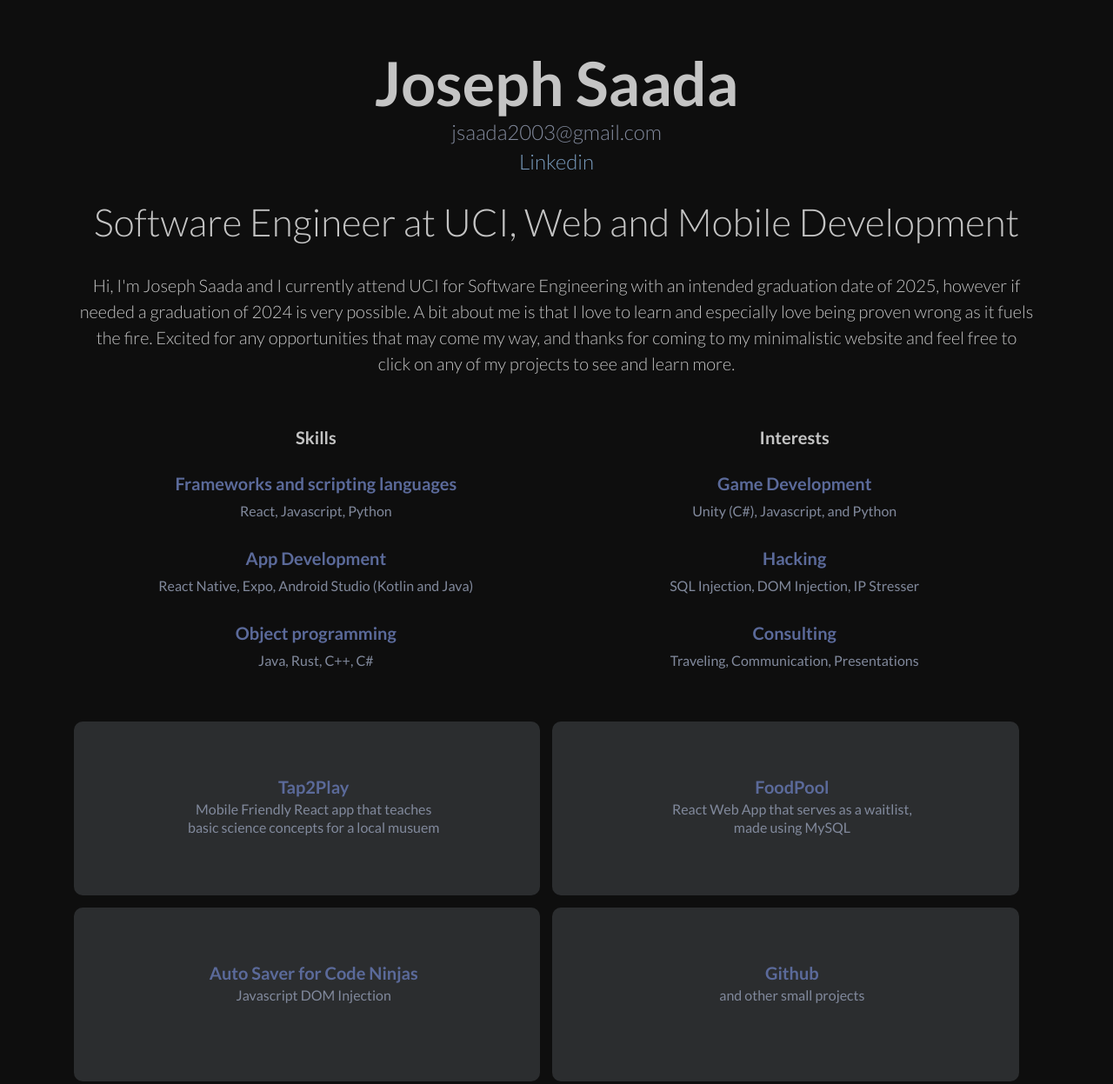
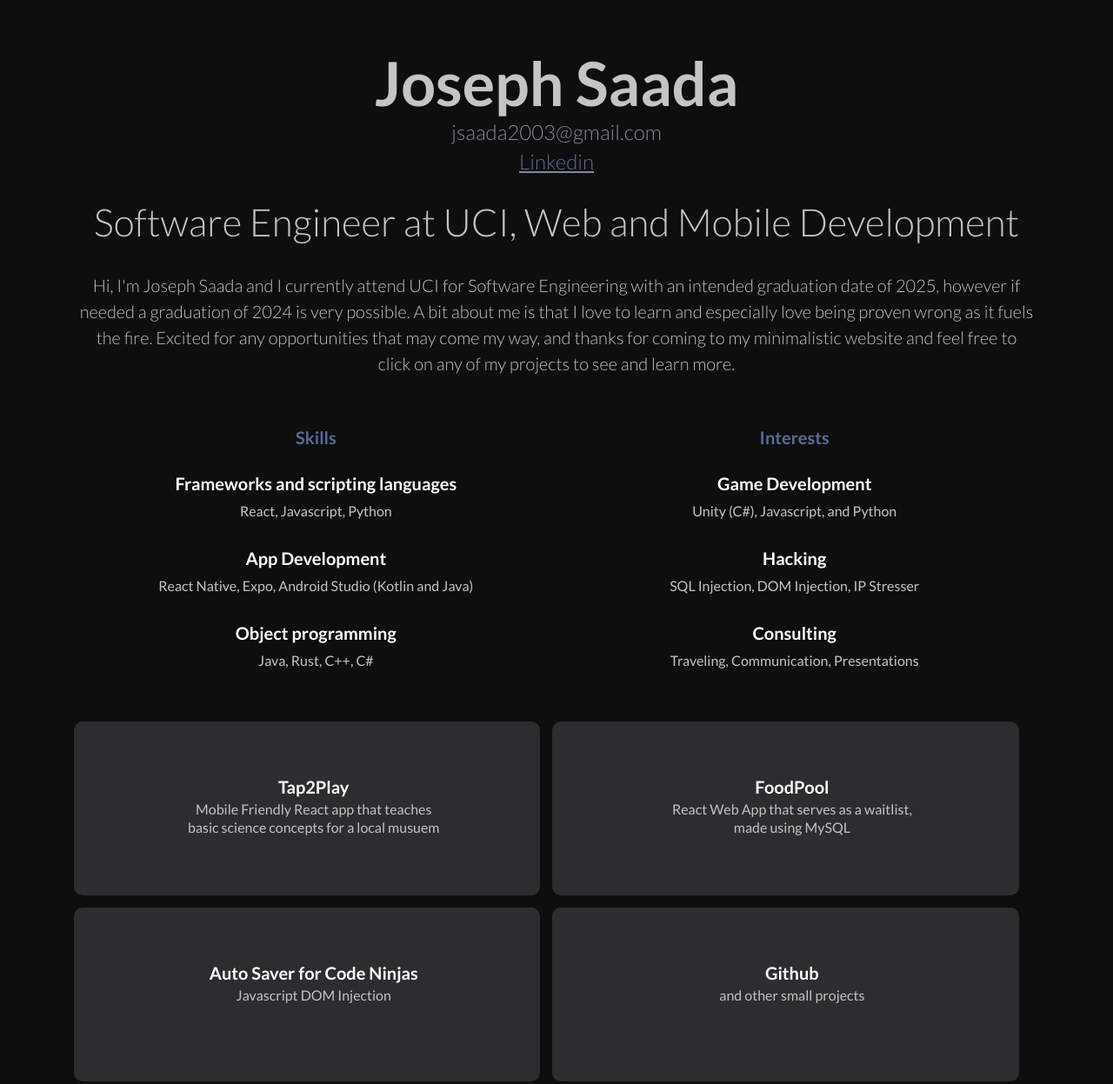
Before and after one commit to JosephSaada/resume, a plain HTML site: page resume.html in a window 1280 px wide. Shown: the top 1247 px of the page at 87% size. Drawn offline with Linux system fonts and the light colour scheme.

Commit message:
Update resume.html

```diff
--- a/resume.html
+++ b/resume.html
@@ -1,5 +1,5 @@
 <!DOCTYPE html>
-<html>
+<html lang="en">
 <head>
 	<title>Joseph Saada Resume </title>
     <style>
@@ -31,17 +31,18 @@ footer, header, hgroup, menu, nav, section {
 	display: block;
 }
 
-a{
+
+a {
 	text-decoration: none;
     text-transform: none;
-	color: #789ABC;
+    color: #5B6A9A;
 }
 
 body {
     line-height: 1;
-	font-family: lato, ubuntu,-apple-system,BlinkMacSystemFont,Segoe UI,Roboto,Oxygen,Ubuntu,Cantarell,Open Sans,Helvetica Neue,sans-serif;
-	text-rendering : optimizeLegibility;
-	-webkit-font-smoothing : antialiased;
+    font-family: lato, ubuntu, -apple-system, BlinkMacSystemFont, Segoe UI, Roboto, Oxygen, Ubuntu, Cantarell, Open Sans, Helvetica Neue, sans-serif;
+    text-rendering: optimizeLegibility;
+    -webkit-font-smoothing: antialiased;
     font-size: 19px;
     background-color: #0E0E0E;
     color: #C4C4C4;
@@ -62,7 +63,7 @@ table {
 
 p {
 	color: #15171a;
-	font-size: 17;
+    font-size: 17px;
     line-height: 31px;
 }
 
@@ -112,12 +113,22 @@ h1.name {
 	margin-top: 10px;
 }
 
+.linkedin {
+	display: block;
+	font-size: 24px;
+	font-weight: 300;
+	color: #81899C;
+	text-decoration: underline;
+	margin-top: 10px;
+}
+
 .lead {
 	font-size: 44px;
 	font-weight: 300;
 	margin-top: 30px;
 	line-height: 55px;
 	text-align: center;
+	color: #C4C4C4;
 }
 
 .end {
@@ -140,6 +151,7 @@ h1.name {
 	font-size: 20px;
 	font-weight: 600;
 	margin-bottom: 15px;
+	color: #5B6A9A;
 }
 
 .list-card {
@@ -165,14 +177,14 @@ h1.name {
 .list-card h3 {
 	font-size: 20px;
 	font-weight: 600;
-	color: #5B6A9A;
+	color: #fff;
 	line-height: 26px;
 	margin-bottom: 8px;
 }
 
 .list-card div span {
 	font-size: 16px;
-	color: #81899C;
+	color: #C4C4C4;
 	line-height: 22px;
 }
 
@@ -235,12 +247,12 @@ h1.name {
 .skill-meta h3 {
 	font-size: 20px;
 	font-weight: 800;
-	color: #5B6A9A;
+	color: #fff;
 	margin-bottom: 5px;
 }
 
 .skill-meta span{
-	color: #81899C;
+	color: #C4C4C4;
 	line-height: 20px;
 	font-size: 16px;
 }
@@ -437,7 +449,7 @@ li .description {
 			<h1 class="name"><strong>Joseph Saada</strong></h1>
 
 			<span class="email">jsaada2003@gmail.com</span>
-			<span class="email"><a href="https://www.linkedin.com/in/joseph-saada/" target="_blank">Linkedin</a></span>
+			<span class="linkedin"><a href="https://www.linkedin.com/in/joseph-saada/" target="_blank">Linkedin</a></span>
 			<h2 class="lead">Software Engineer at UCI, Web and Mobile Development</h2>
 
             <h3 class="end"> Hi, I'm Joseph Saada and I currently attend UCI for Software Engineering with an intended graduation date of 2025, however if needed a graduation of 2024 is very possible. A bit about me is that I love to learn and especially love being proven wrong as it fuels the fire. Excited for any opportunities that may come my way, and thanks for coming to my minimalistic website and feel free to click on any of my projects to see and learn more.  </h3>
@@ -576,7 +588,7 @@ li .description {
 
 
 	<footer class="container">
-		<span style="font-size: 16px;">Coded by Joseph Saada</a></span>
+		<span style="font-size: 16px;">Coded by Joseph Saada</span>
 	</footer>
 
 
```
Lines whose indentation alone changed are shown as unchanged.
